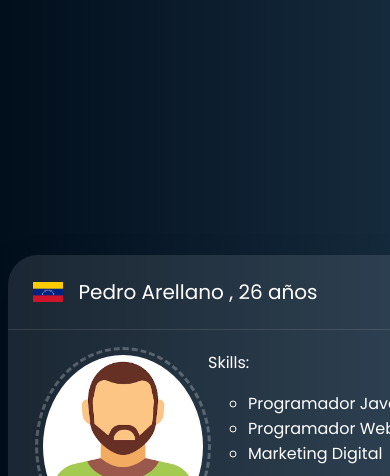
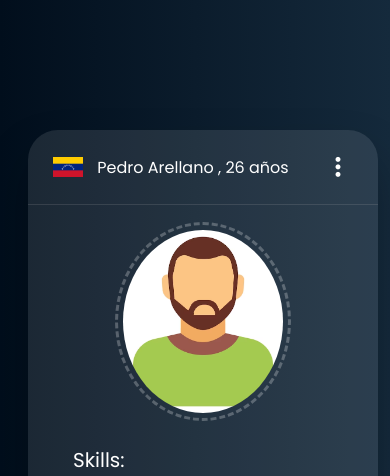
Before and after one commit to Pedro10Dev/portafolioWeb, a plain HTML site: page index.html in a window 390 px wide. Shown: the top 476 px of the page. Drawn offline with nearby package versions, Linux system fonts and the light colour scheme.

Commit message:
inicio responsive listo

```diff
--- a/css/styles.css
+++ b/css/styles.css
@@ -279,6 +279,147 @@ ul li {
     border-bottom: 2px solid white;
 }
 
+@media (max-width:767px) {
+    body {
+        font-family: 'Poppins', sans-serif;
+        background: #010E1C;
+        background-image: linear-gradient(to right, #010E1C, #152A3C);
+        color: #ffffff;
+        width: 100%;
+    }
+
+    .card {
+        position: relative;
+        width: 100vw;
+        height: auto;
+        padding-bottom: 600px;
+        padding-left: 20px;
+        align-items: center;
+
+
+    }
+
+    .card div {
+        backface-visibility: hidden;
+        -webkit-transition: 1s;
+        transition: 1s;
+    }
+
+    .card .front {
+        width: 350px;
+        height: 600px;
+        background-color: rgba(255, 255, 255, .1);
+        box-shadow: 0 25px 45px rgba(0, 0, 0, .25);
+        border: 1px solid rgba(255, 255, 255, rgba(255, 255, 255, .1));
+        border-radius: 30px;
+        transform: perspective(500px) rotateY(0deg);
+        position: absolute;
+
+    }
+
+    .card .back {
+        width: 350px;
+        height: 600px;
+        background-color: rgba(255, 255, 255, .2);
+        box-shadow: 0 25px 45px rgba(0, 0, 0, .25);
+        border: 1px solid rgba(255, 255, 255, rgba(255, 255, 255, .1));
+        border-radius: 30px;
+        transform: perspective(500px) rotateY(180deg);
+        position: absolute;
+    }
+
+    .top span {
+        font-size: 16px;
+        margin-left: -10px;
+
+    }
+
+    .middle {
+        display: flex;
+        flex-direction: column;
+        justify-content: center;
+        padding: 20px 30px 0 30px;
+
+    }
+
+    .middle img {
+        width: 170px;
+        border-radius: 50%;
+        border: 5px solid transparent;
+        outline: 3px dashed rgba(255, 255, 255, .25);
+        align-content: center;
+        margin-left: 60px;
+    }
+    .middle .right {
+        margin: 20px 0 10px 0px;
+
+    }
+    .middle label{
+        font-size: 20px;
+        padding-left: 15px;
+    }
+
+
+
+    ul li {
+        list-style-type: circle;
+
+
+    }
+    .social-icon {
+        display: flex;
+        flex-direction: row;
+        padding: 10px 10px 30px 20px;
+    }
+
+    .social-icon span {
+        display: flex;
+        justify-content: center;
+        align-items: center;
+        border: 1px solid #ffffff;
+        border-radius: 50%;
+        height: 40px;
+        width: 40px;
+        margin: 0 5px;
+        transition: .4s;
+        cursor: pointer;
+
+
+    }
+
+    .social-icon i {
+        font-size: 30px;
+    }
+
+    .social-icon a {
+        text-decoration: none;
+        color: white;
+    }
+
+    .social-icon span:hover {
+        color: #3c79db;
+        background: #ffffff;
+        transform: translateY(-8px);
+        box-shadow: inset 0 0 0 15px #ffffff;
+    }
+
+    .social-icon .gmail:hover {
+        color: red;
+        background: #ffffff;
+        transform: translateY(-8px);
+        box-shadow: inset 0 0 0 15px #ffffff;
+    }
+
+    .social-icon .github:hover {
+        color: black;
+        background: #ffffff;
+        transform: translateY(-8px);
+        box-shadow: inset 0 0 0 15px #ffffff;
+    }
+
+
+}
+
 /*----Sobre Mi----*/
 #sobre-mi {
     min-height: 100vh;
@@ -393,11 +534,12 @@ ul li {
     padding-top: 40px;
     text-align: center;
 }
+
 .contenido {
     display: grid;
     grid-template-columns: 1fr 1fr;
     grid-gap: 20px;
-  }
+}
 
 .contenido article {
     margin: 10px;
```
